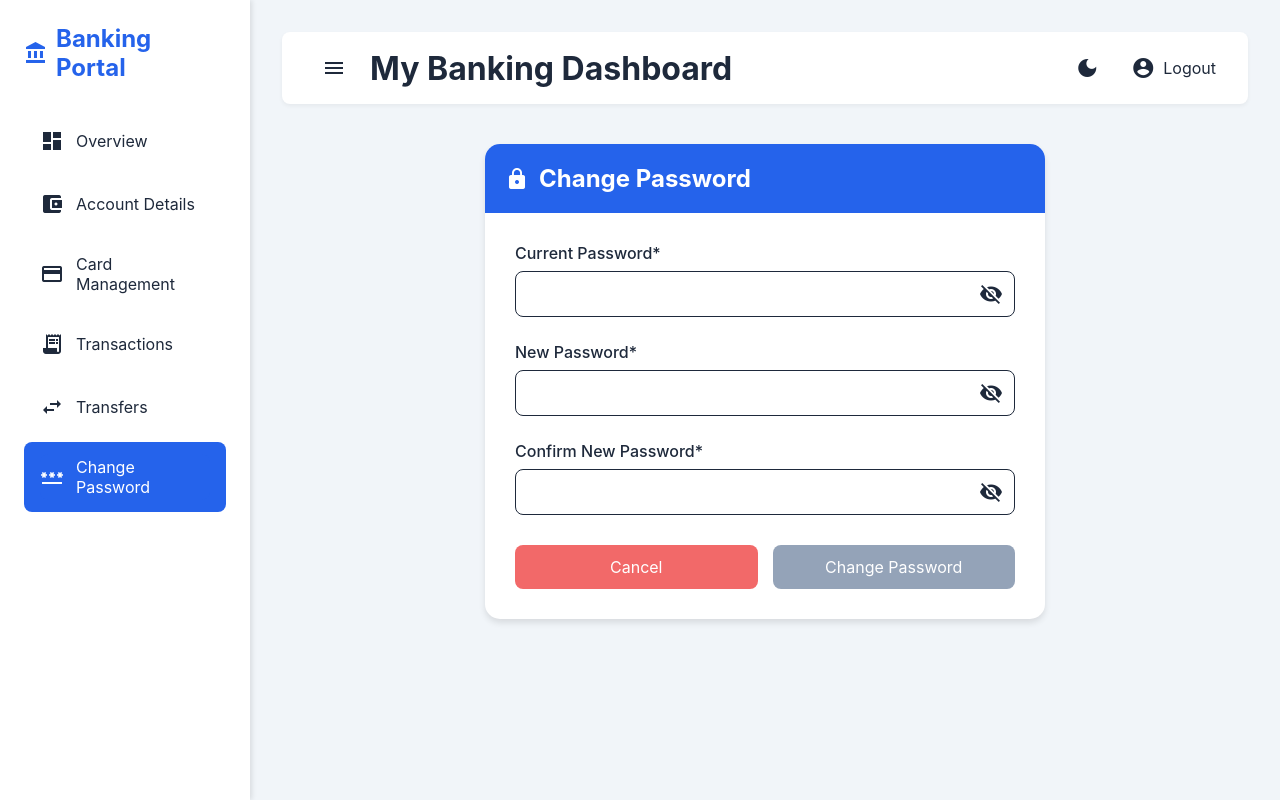
After one commit to omernaseem12/Online-Banking-Application, a Django app: page /netbank/change_password/ in a window 1280 px wide. The commit adds this page. Run offline with Django 5.2, Linux system fonts and the light colour scheme; some libraries are stand-ins or nearby versions.

Commit message:
Completed

```diff
--- a/Mybank/netbank/templates/netbank/basic.html
+++ b/Mybank/netbank/templates/netbank/basic.html
@@ -402,48 +402,43 @@ header {
             </div>
             <nav>
     <ul>
-        <li class="{% if request.path == '/dashboard/' %}active{% endif %}">
-            <a href="/dashboard/">
+        <li class="{% if request.path == '/netbank/' %}active{% endif %}">
+            <a href="/netbank/">
                 <span class="material-icons">dashboard</span>
                 <span>Overview</span>
             </a>
         </li>
-        <li class="{% if request.path == '/dashboard/accounts/' %}active{% endif %}" >
-            <a href="/dashboard/accounts/">
+        <li class="{% if request.path == '/netbank/profile/' %}active{% endif %}" >
+            <a href="/netbank/profile/">
                 <span class="material-icons">account_balance_wallet</span>
-                <span>My Accounts</span>
+                <span>Account Details</span>
             </a>
         </li>
-        <li class="{% if request.path == '/dashboard/cards/' %}active{% endif %}" >
-            <a href="/dashboard/cards/">
+        <li class="{% if request.path == '/netbank/card_management/show_more/' %}active{% endif %}" >
+            <a href="/netbank/card_management/show_more/">
                 <span class="material-icons">credit_card</span>
-                <span>My Cards</span>
+                <span>Card Management</span>
             </a>
         </li>
-        <li class="{% if request.path == '/dashboard/transactions/' %}active{% endif %}" >
-            <a href="/dashboard/transactions/">
+        <li class="{% if request.path == '/netbank/transactions/' %}active{% endif %}" >
+            <a href="/netbank/transactions/">
                 <span class="material-icons">receipt_long</span>
                 <span>Transactions</span>
             </a>
         </li>
-        <li class="{% if request.path == '/dashboard/transfers/' %}active{% endif %}">
-            <a href="/dashboard/transfers/">
+        <li class="{% if request.path == '/netbank/transfer/' %}active{% endif %}">
+            <a href="/netbank/transfer/">
                 <span class="material-icons">swap_horiz</span>
                 <span>Transfers</span>
             </a>
         </li>
-        <li class="{% if request.path == '/dashboard/payments/' %}active{% endif %}">
-            <a href="/dashboard/payments/">
-                <span class="material-icons">payments</span>
-                <span>Bill Payments</span>
+        <li class="{% if request.path == '/netbank/change_password/' %}active{% endif %}">
+            <a href="/netbank/change_password/">
+                <span class="material-icons">password</span>
+                <span>Change Password</span>
             </a>
         </li>
-        <li class="{% if request.path == '/dashboard/loans/' %}active{% endif %}">
-            <a href="/dashboard/loans/">
-                <span class="material-icons">account_balance</span>
-                <span>Loans</span>
-            </a>
-        </li>
+
     </ul>
 </nav>
 
@@ -453,7 +448,7 @@ header {
                 </button>
 
                 <div class="user-profile">
-                   <a href="/dashboard/profile/" style="text-decoration: none; color:var(--text-color);" > <span class="material-icons">account_circle</span> </a>
+                   <a href="/admindash/logout/" style="text-decoration: none; color:var(--text-color);" > <span class="material-icons">account_circle</span> </a>
                 </div>
             </div>
         </aside>
--- /dev/null
+++ b/Mybank/netbank/templates/netbank/change_password.html
@@ -0,0 +1,296 @@
+{% extends 'netbank/basic.html' %}
+
+{% block title %}Change Password - NetBank{% endblock %}
+
+{% block style %}
+    .password-change-container {
+        max-width: 600px;
+        margin: 40px auto;
+        padding: 0 20px;
+    }
+
+    .password-change-card {
+        background: var(--card-background);
+        border-radius: 15px;
+        box-shadow: 0 4px 6px rgba(0, 0, 0, 0.1);
+        overflow: hidden;
+    }
+
+    .card-header {
+        background: #2563eb;
+        color: white;
+        padding: 20px;
+        display: flex;
+        align-items: center;
+        gap: 10px;
+    }
+
+    .card-header h1 {
+        font-size: 1.5rem;
+        margin: 0;
+    }
+
+    .password-form {
+        padding: 30px;
+    }
+
+    .form-group {
+        margin-bottom: 25px;
+    }
+
+    .form-group label {
+        display: block;
+        margin-bottom: 8px;
+        color: var(--text-color);
+        font-weight: 500;
+    }
+
+    .password-input-group {
+        position: relative;
+        display: flex;
+        align-items: center;
+    }
+
+    .password-input-group input {
+        width: 100%;
+        padding: 12px;
+        background-color: var(--card-background);
+        border: 1px solid var(--text-color);
+        border-radius: 8px;
+        font-size: 1rem;
+        transition: all 0.3s ease;
+        color: var(--text-color);
+    }
+
+    .password-input-group input:focus {
+        outline: none;
+        border-color: #2563eb;
+        box-shadow: 0 0 0 2px rgba(37, 99, 235, 0.1);
+    }
+
+    .toggle-password {
+        position: absolute;
+        right: 12px;
+        color: var(--text-color);
+        cursor: pointer;
+        user-select: none;
+    }
+
+
+
+
+
+
+    #password-match-message {
+        font-size: 0.85rem;
+        margin-top: 5px;
+    }
+
+    .match-success {
+        color: #10b981;
+    }
+
+    .match-error {
+        color: #ef4444;
+    }
+
+    .form-actions {
+        display: flex;
+        gap: 15px;
+        margin-top: 30px;
+    }
+
+    .cancel-btn,
+    .submit-btn {
+        flex: 1;
+        padding: 12px;
+        border: none;
+        border-radius: 8px;
+        font-size: 1rem;
+        cursor: pointer;
+        transition: all 0.3s ease;
+    }
+
+    .cancel-btn {
+        background: #ef4444;
+        color: white;
+
+
+        opacity: 0.8;
+    }
+
+    .submit-btn {
+        background: #2563eb;
+        color: white;
+    }
+
+    .submit-btn:disabled {
+        background: #94a3b8;
+        cursor: not-allowed;
+    }
+
+    .cancel-btn:hover {
+        background: #dc2626;
+    }
+
+    .submit-btn:not(:disabled):hover {
+        background: #1d4ed8;
+    }
+
+    @media (max-width: 480px) {
+        .password-change-container {
+            margin: 20px auto;
+        }
+
+        .password-form {
+            padding: 20px;
+        }
+
+        .form-actions {
+            flex-direction: column;
+        }
+
+        .cancel-btn,
+        .submit-btn {
+            width: 100%;
+        }
+    }
+{% endblock %}
+
+
+
+{% block body %}
+
+{%if messages %}
+<script>
+    {% for msg in messages %}
+    {% if msg.message == 'wrongpass' %}
+    Swal.fire({
+      icon: "error",
+      title: "Oops...",
+      text: "The current password you entered is wrong.",
+    });
+    {% elif msg.message == 'notequal' %}
+    Swal.fire({
+      icon: "error",
+      title: "Oops...",
+      text: "New password and confirm password do not match.",
+    });
+    {% elif msg.message == 'passchange' %}
+    Swal.fire({
+      icon: "success",
+      title: "Password Changed",
+      text: "Password has been changed successfully.",
+    });
+    {% endif %}
+    {% endfor %}
+</script>
+{%endif%}
+
+
+
+
+<div class="password-change-container">
+    <div class="password-change-card">
+        <div class="card-header">
+            <span class="material-icons">lock</span>
+            <h1>Change Password</h1>
+        </div>
+
+        <form method="post" id="passwordChangeForm" class="password-form">
+            {% csrf_token %}
+
+            <div class="form-group">
+                <label for="current_password">Current Password*</label>
+                <div class="password-input-group">
+                    <input type="password" id="current_password" name="current_password" required>
+                    <span class="material-icons toggle-password" onclick="togglePassword('current_password')">visibility_off</span>
+                </div>
+            </div>
+
+            <div class="form-group">
+                <label for="new_password">New Password*</label>
+                <div class="password-input-group">
+                    <input type="password" id="new_password" name="new_password" required>
+                    <span class="material-icons toggle-password" onclick="togglePassword('new_password')">visibility_off</span>
+                </div>
+                <div class="password-strength-meter">
+                    <div class="strength-bar"></div>
+                </div>
+            </div>
+
+            <div class="form-group">
+                <label for="confirm_password">Confirm New Password*</label>
+                <div class="password-input-group">
+                    <input type="password" id="confirm_password" name="confirm_password" required onkeyup="checkPasswordMatch()">
+                    <span class="material-icons toggle-password" onclick="togglePassword('confirm_password')">visibility_off</span>
+                </div>
+                <span id="password-match-message"></span>
+            </div>
+
+
+            <div class="form-actions">
+                <button type="button" class="cancel-btn" onclick="window.history.back()">Cancel</button>
+                <button type="submit" class="submit-btn" id="submitBtn" disabled>Change Password</button>
+            </div>
+        </form>
+    </div>
+</div>
+
+{% endblock %}
+
+{%block script%}
+function togglePassword(inputId) {
+    const input = document.getElementById(inputId);
+    const icon = input.nextElementSibling;
+
+    if (input.type === 'password') {
+        input.type = 'text';
+        icon.textContent = 'visibility';
+    } else {
+        input.type = 'password';
+        icon.textContent = 'visibility_off';
+    }
+}
+
+function checkPasswordMatch() {
+    const newPassword = document.getElementById('new_password').value;
+    const confirmPassword = document.getElementById('confirm_password').value;
+    const message = document.getElementById('password-match-message');
+
+    if (confirmPassword) {
+        if (newPassword === confirmPassword) {
+            message.textContent = 'Passwords match';
+            message.className = 'match-success';
+        } else {
+            message.textContent = 'Passwords do not match';
+            message.className = 'match-error';
+        }
+    } else {
+        message.textContent = '';
+        message.className = '';
+    }
+
+    validateForm();
+}
+
+function validateForm() {
+    const newPassword = document.getElementById('new_password').value;
+    const confirmPassword = document.getElementById('confirm_password').value;
+    const currentPassword = document.getElementById('current_password').value;
+    const submitBtn = document.getElementById('submitBtn');
+
+    const isMatching = newPassword === confirmPassword;
+    const hasCurrentPassword = currentPassword.trim() !== '';
+
+    submitBtn.disabled = !(isMatching && hasCurrentPassword);
+}
+
+// Add event listeners
+document.getElementById('current_password').addEventListener('input', validateForm);
+document.getElementById('new_password').addEventListener('input', checkPasswordMatch);
+document.getElementById('confirm_password').addEventListener('input', checkPasswordMatch);
+
+
+
+{% endblock %}
--- a/Mybank/netbank/templates/netbank/user_profile.html
+++ b/Mybank/netbank/templates/netbank/user_profile.html
@@ -19,7 +19,7 @@
             <div class="card-content">
                 <div class="info-row">
                     <label>Full Name</label>
-                    <p>{{ customer.first_name }} {{ customer.last_name }}</p>
+                    <p>{{ customer.first_name }} {{ customer.last_name }} | {{customer.cnic}}</p>
                 </div>
                 <div class="info-row">
                     <label>Email</label>
--- a/Mybank/netbank/urls.py
+++ b/Mybank/netbank/urls.py
@@ -17,6 +17,7 @@ urlpatterns = [
     path('card_management/show_more/change_online_status/', views.user_change_online_status,name='user_change_online_status'),
     path('profile/', views.user_profile, name='user_profile'),
     path('apply_card/', views.apply_card, name='apply_card'),
+    path('change_password/', views.change_pass, name='change_password'),
 
 
 ]
--- a/Mybank/netbank/views.py
+++ b/Mybank/netbank/views.py
@@ -344,3 +344,26 @@ def apply_card_fun(request,selectedType):
     cust = Customer.objects.get(user=request.user)
     Card.objects.create(account = cust.account_number,cnic = cust.cnic,card_number = generate_unique_card_number(), card_type = selectedType)
     return True
+
+
+def change_pass(request):
+
+    if request.method == 'POST':
+        current_pass = request.POST.get('current_password')
+        new_pass = request.POST.get('new_password')
+        confirm_pass = request.POST.get('confirm_password')
+        if request.user.check_password(current_pass):
+            if new_pass == confirm_pass:
+                request.user.set_password(new_pass)
+                request.user.save()
+                messages.error(request, 'passchange')
+                return redirect('change_password')
+            else:
+                messages.error(request, 'notequal')
+                return redirect('change_password')
+        else:
+            messages.error(request,'wrongpass')
+            return redirect('change_password')
+
+
+    return render(request,'netbank/change_password.html')
```
